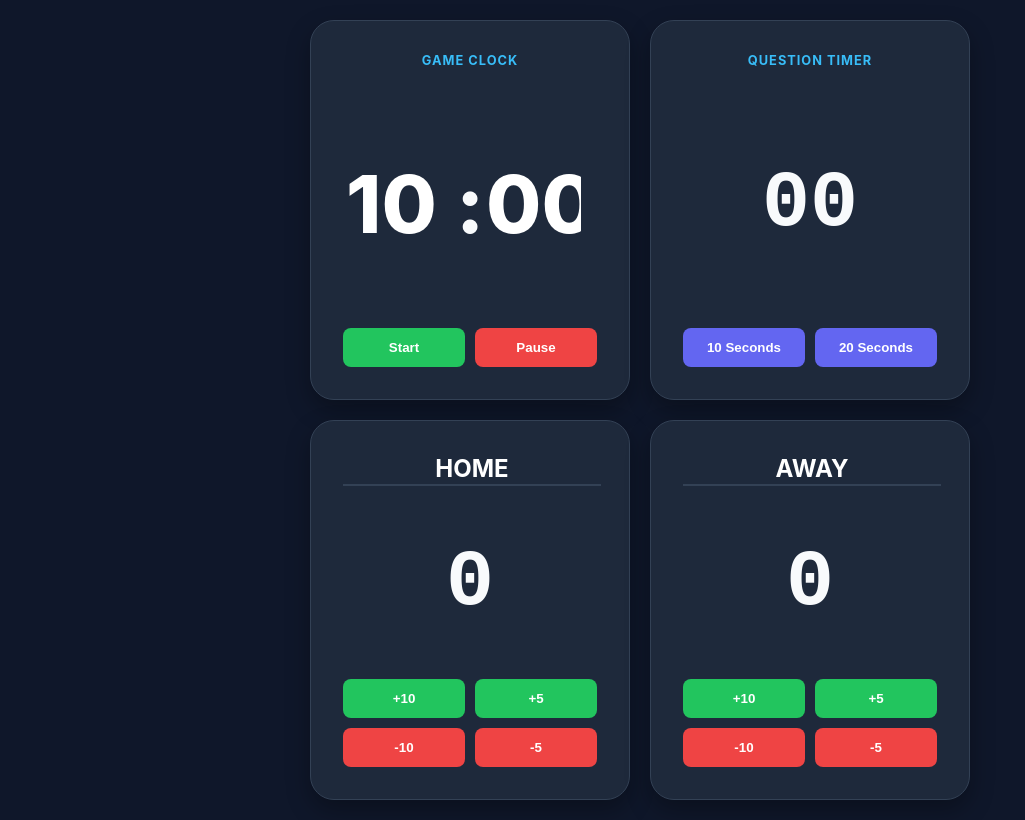
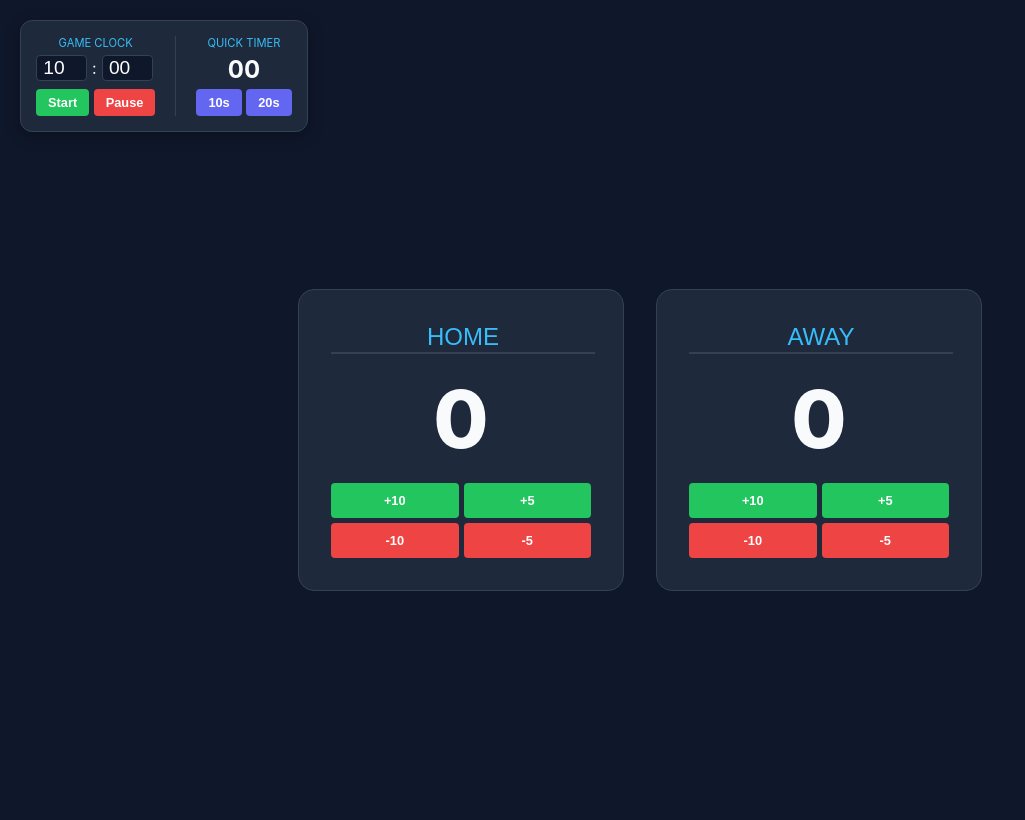
Before and after one commit to lhe93570-oss/lhe93570.github.io, a plain HTML site: page index.html in a window 1280 px wide. Shown: the whole page, without its empty margins (0-1025 px from the left). Drawn offline with Linux system fonts and the light colour scheme.

Commit message:
Update index.html

```diff
--- a/index.html
+++ b/index.html
@@ -3,7 +3,7 @@
 <head>
     <meta charset="UTF-8">
     <meta name="viewport" content="width=device-width, initial-scale=1.0">
-    <title>4-Panel Game Console</title>
+    <title>Advanced Game Console</title>
     <style>
         :root {
             --bg: #0f172a;
@@ -12,7 +12,6 @@
             --text: #f8fafc;
             --danger: #ef4444;
             --success: #22c55e;
-            --secondary: #6366f1;
         }
         body {
             font-family: 'Inter', system-ui, sans-serif;
@@ -20,129 +19,118 @@
             color: var(--text);
             margin: 0;
             display: flex;
+            flex-direction: column;
+            align-items: center;
             justify-content: center;
-            align-items: center;
             min-height: 100vh;
         }
 
-        /* 2x2 Grid Layout */
-        .grid-container {
-            display: grid;
-            grid-template-columns: repeat(2, 320px);
-            grid-template-rows: repeat(2, 380px);
+        /* Top Left Timer Section */
+        .top-controls {
+            position: absolute;
+            top: 20px;
+            left: 20px;
+            display: flex;
             gap: 20px;
-            padding: 20px;
+            background: var(--card);
+            padding: 15px;
+            border-radius: 12px;
+            border: 1px solid #334155;
+            box-shadow: 0 4px 15px rgba(0,0,0,0.3);
         }
 
-        /* Unified Box Styling */
-        .box {
+        .timer-box {
+            text-align: center;
+            border-right: 1px solid #334155;
+            padding-right: 20px;
+        }
+        .timer-box:last-child { border: none; padding-right: 0; }
+
+        .timer-label { font-size: 0.7rem; text-transform: uppercase; color: var(--accent); margin-bottom: 5px; }
+
+        /* Game Clock Inputs */
+        .clock-input-group { display: flex; align-items: center; gap: 5px; margin-bottom: 8px; }
+        .clock-input-group input {
+            width: 45px;
+            background: #0f172a;
+            border: 1px solid #334155;
+            color: white;
+            font-size: 1.2rem;
+            text-align: center;
+            border-radius: 4px;
+        }
+
+        /* Scoreboard Section */
+        .scoreboard {
+            display: flex;
+            gap: 2rem;
+            margin-top: 80px;
+        }
+        .team-card {
             background: var(--card);
             padding: 2rem;
-            border-radius: 1.5rem;
+            border-radius: 1rem;
             text-align: center;
+            width: 260px;
             border: 1px solid #334155;
-            box-shadow: 0 10px 25px rgba(0,0,0,0.3);
-            display: flex;
-            flex-direction: column;
-            justify-content: space-between;
+        }
+        .score-display { font-size: 5rem; font-weight: 800; margin: 1rem 0; color: var(--text); }
+        input.team-name {
+            background: transparent;
+            border: none;
+            border-bottom: 2px solid #334155;
+            color: var(--accent);
+            font-size: 1.5rem;
+            text-align: center;
+            width: 100%;
         }
 
-        .label {
-            font-size: 0.8rem;
-            font-weight: bold;
-            text-transform: uppercase;
-            letter-spacing: 1px;
-            color: var(--accent);
-            margin-bottom: 10px;
-        }
-
-        /* Big Displays (Scores and Timers) */
-        .main-display {
-            font-size: 5rem;
-            font-weight: 800;
-            margin: 10px 0;
-            font-family: 'Courier New', monospace;
-        }
-
-        /* Input Styling */
-        input {
-            background: transparent;
+        /* Generic Buttons */
+        button {
+            padding: 6px 12px;
             border: none;
-            color: white;
-            text-align: center;
-            font-family: inherit;
-        }
-        input.team-name {
-            font-size: 1.5rem;
-            font-weight: bold;
-            border-bottom: 2px solid #334155;
-            width: 100%;
-        }
-        .clock-inputs {
-            display: flex;
-            justify-content: center;
-            align-items: center;
-            font-size: 5rem;
-            font-weight: 800;
-        }
-        .clock-inputs input {
-            width: 110px;
-            font-size: 5rem;
-            font-weight: 800;
-        }
-
-        /* Button Grid */
-        .controls {
-            display: grid;
-            grid-template-columns: 1fr 1fr;
-            gap: 10px;
-        }
-        button {
-            padding: 12px;
-            border: none;
-            border-radius: 8px;
+            border-radius: 4px;
             cursor: pointer;
             font-weight: bold;
-            color: white;
-            transition: opacity 0.2s;
+            font-size: 0.8rem;
+            transition: filter 0.2s;
         }
-        button:active { transform: scale(0.98); }
-        .btn-green { background: var(--success); }
-        .btn-red { background: var(--danger); }
-        .btn-blue { background: var(--secondary); }
-        .btn-gray { background: #475569; }
+        button:active { transform: translateY(1px); }
+        .btn-green { background: var(--success); color: white; }
+        .btn-red { background: var(--danger); color: white; }
+        .btn-blue { background: #6366f1; color: white; }
 
+        .score-btns { display: grid; grid-template-columns: 1fr 1fr; gap: 5px; }
+        .score-btns button { padding: 10px; }
     </style>
 </head>
 <body>
 
-    <div class="grid-container">
-
-        <div class="box">
-            <div class="label">Game Clock</div>
-            <div class="clock-inputs">
-                <input type="number" id="min" value="10" min="0" max="99">:
+    <div class="top-controls">
+        <div class="timer-box">
+            <div class="timer-label">Game Clock</div>
+            <div class="clock-input-group">
+                <input type="number" id="min" value="10" min="0" max="99">
+                <span>:</span>
                 <input type="number" id="sec" value="00" min="0" max="59">
             </div>
-            <div class="controls">
-                <button class="btn-green" id="start-btn" onclick="toggleClock()">Start</button>
-                <button class="btn-red" onclick="pauseClock()">Pause</button>
-            </div>
+            <button class="btn-green" id="start-btn" onclick="toggleGameClock()">Start</button>
+            <button class="btn-red" onclick="pauseGameClock()">Pause</button>
         </div>
 
-        <div class="box">
-            <div class="label">Question Timer</div>
-            <div id="quick-display" class="main-display">00</div>
-            <div class="controls">
-                <button class="btn-blue" onclick="runQuick(10)">10 Seconds</button>
-                <button class="btn-blue" onclick="runQuick(20)">20 Seconds</button>
-            </div>
+        <div class="timer-box">
+            <div class="timer-label">Quick Timer</div>
+            <div id="quick-display" style="font-size: 1.5rem; font-weight: bold; margin-bottom: 5px;">00</div>
+            <button class="btn-blue" onclick="runQuickTimer(10)">10s</button>
+            <button class="btn-blue" onclick="runQuickTimer(20)">20s</button>
         </div>
+    </div>
 
-        <div class="box">
+    <div class="scoreboard">
+        <div class="team-card">
             <input type="text" class="team-name" value="HOME">
-            <div id="s1" class="main-display">0</div>
-            <div class="controls">
+            <div class="score-display" id="s1">0</div>
+            <div class="score-btns">
                 <button class="btn-green" onclick="add('s1', 10)">+10</button>
                 <button class="btn-green" onclick="add('s1', 5)">+5</button>
                 <button class="btn-red" onclick="add('s1', -10)">-10</button>
@@ -150,17 +138,16 @@
             </div>
         </div>
 
-        <div class="box">
+        <div class="team-card">
             <input type="text" class="team-name" value="AWAY">
-            <div id="s2" class="main-display">0</div>
-            <div class="controls">
+            <div class="score-display" id="s2">0</div>
+            <div class="score-btns">
                 <button class="btn-green" onclick="add('s2', 10)">+10</button>
                 <button class="btn-green" onclick="add('s2', 5)">+5</button>
                 <button class="btn-red" onclick="add('s2', -10)">-10</button>
                 <button class="btn-red" onclick="add('s2', -5)">-5</button>
             </div>
         </div>
-
     </div>
 
     <script>
@@ -168,22 +155,22 @@
         let mainInterval;
         let isRunning = false;
 
-        function toggleClock() {
+        function toggleGameClock() {
             if (isRunning) return;
             isRunning = true;
-            document.getElementById('start-btn').style.opacity = "0.5";
+            document.getElementById('start-btn').disabled = true;
 
             mainInterval = setInterval(() => {
                 let m = parseInt(document.getElementById('min').value);
                 let s = parseInt(document.getElementById('sec').value);
 
                 if (m === 0 && s === 0) {
-                    pauseClock();
-                    alert("Time is up!");
+                    pauseGameClock();
+                    alert("Game Over!");
                     return;
                 }
 
-                if (s <= 0) {
+                if (s === 0) {
                     m--;
                     s = 59;
                 } else {
@@ -195,15 +182,15 @@
             }, 1000);
         }
 
-        function pauseClock() {
+        function pauseGameClock() {
             clearInterval(mainInterval);
             isRunning = false;
-            document.getElementById('start-btn').style.opacity = "1";
+            document.getElementById('start-btn').disabled = false;
         }
 
         // --- Quick Timer Logic ---
         let quickInterval;
-        function runQuick(seconds) {
+        function runQuickTimer(seconds) {
             clearInterval(quickInterval);
             let time = seconds;
             const display = document.getElementById('quick-display');
@@ -215,7 +202,7 @@
                 display.innerText = time.toString().padStart(2, '0');
                 if (time <= 0) {
                     clearInterval(quickInterval);
-                    display.style.color = "var(--danger)";
+                    display.style.color = "red";
                 }
             }, 1000);
         }
```
